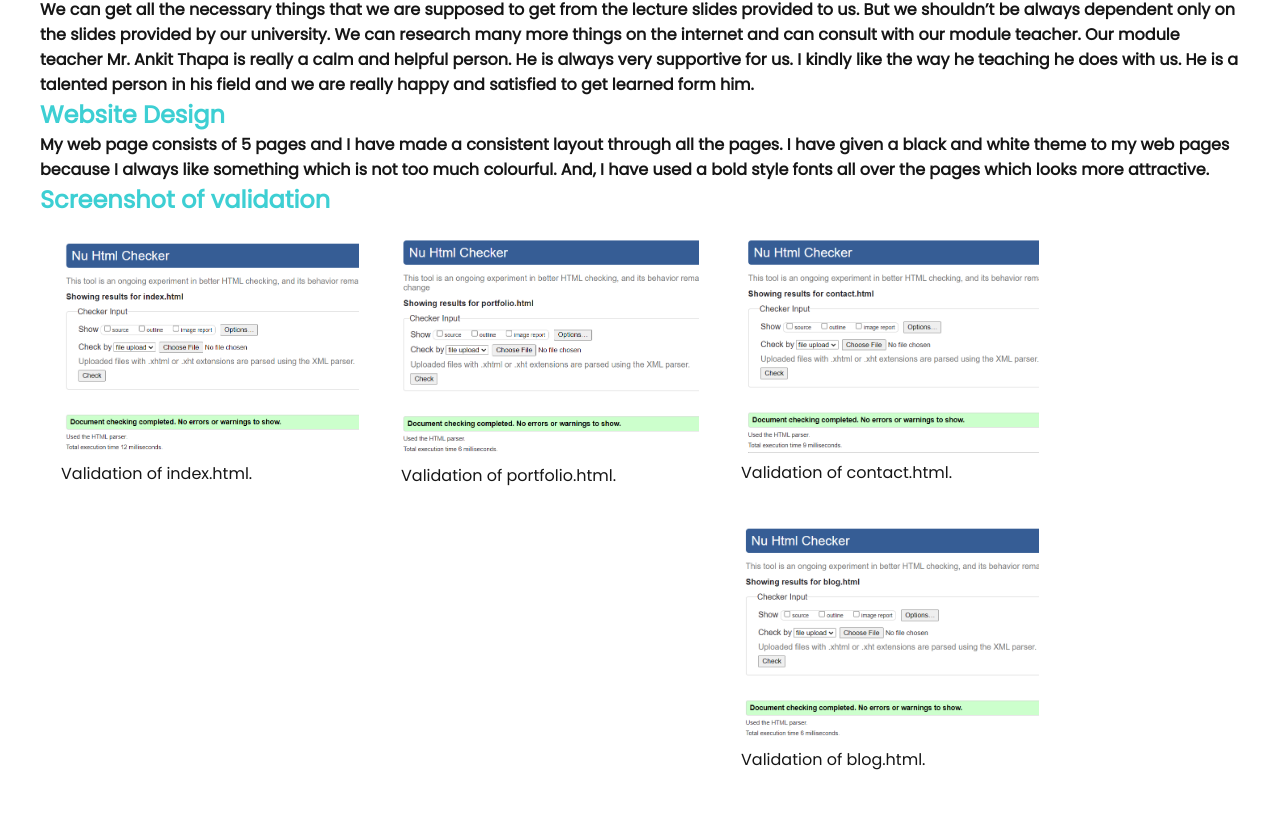
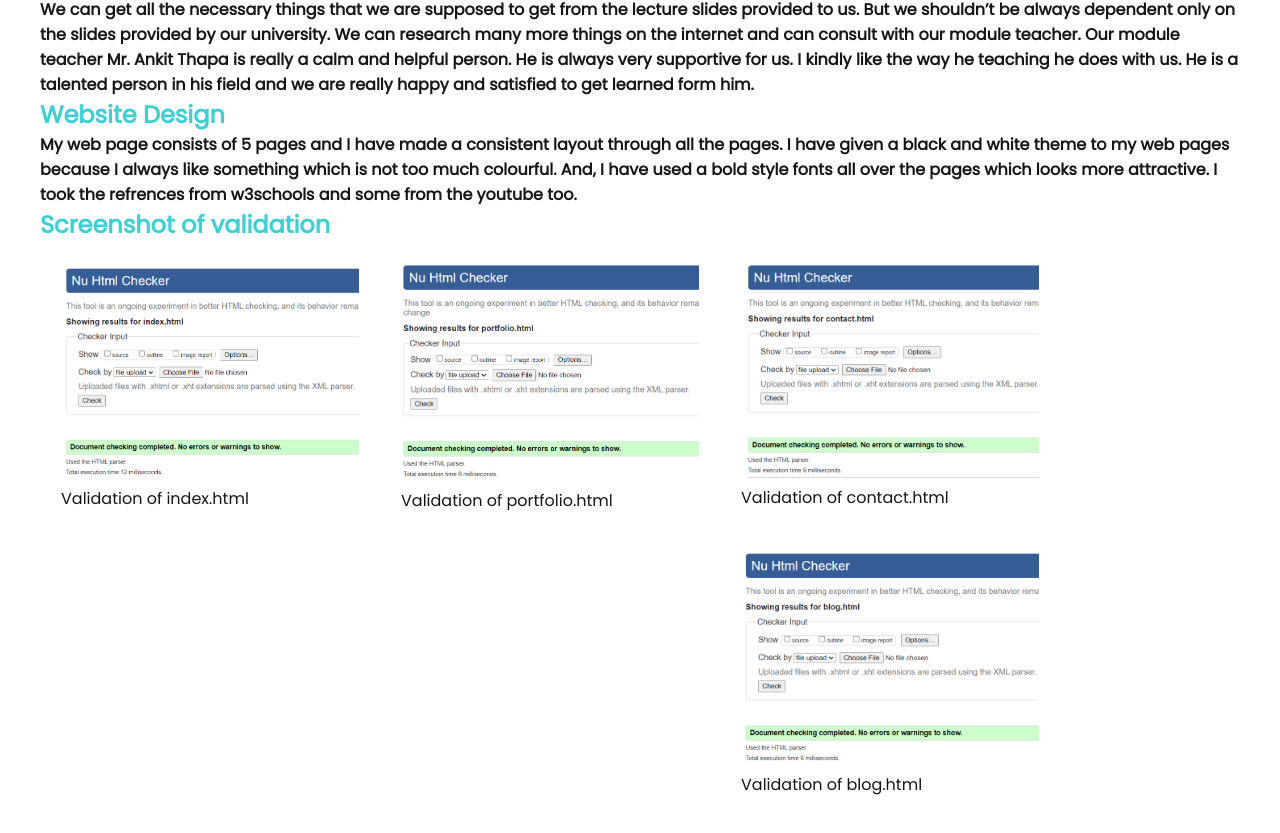
Before and after one commit to prazwalbist/web, a plain HTML site: page sitereport.html in a window 1280 px wide. Shown: the part 413-1246 px from the top of the page. Drawn offline with Linux system fonts and the light colour scheme.

Commit message:
changes made to sitereport

```diff
--- a/sitereport.html
+++ b/sitereport.html
@@ -51,7 +51,8 @@
                     <h1>Website Design</h1>
                     <p>My web page consists of 5 pages and I have made a consistent layout through all the pages.
                        I have given a black and white theme to my web pages because I always like something which is not too much colourful.
-                       And, I have used a bold style fonts all over the pages which looks more attractive.
+                       And, I have used a bold style fonts all over the pages which looks more attractive. I took the refrences from w3schools
+                       and some from the youtube too.
                     </p>
                 </div>
                 <div class="text">
@@ -62,7 +63,7 @@
                         <img src="images/validation1.png" alt="Blog">
                     </div>
                     <div class="validate1-text">
-                        <span>Validation of index.html.</span>
+                        <span>Validation of index.html</span>
                     </div>
                 </div>
                 <div class="validate1">
@@ -70,7 +71,7 @@
                         <img src="images/validation2.png" alt="Blog">
                     </div>
                     <div class="validate1-text">
-                        <span>Validation of portfolio.html.</span>
+                        <span>Validation of portfolio.html</span>
                     </div>
                 </div>
                 <div class="validate1">
@@ -78,7 +79,7 @@
                         <img src="images/validation3.png" alt="Blog">
                     </div>
                     <div class="validate1-text">
-                        <span>Validation of contact.html.</span>
+                        <span>Validation of contact.html</span>
                     </div>
                 </div>
                 <div class="validate1">
@@ -86,7 +87,7 @@
                         <img src="images/validation4.png" alt="Blog">
                     </div>
                     <div class="validate1-text">
-                        <span>Validation of blog.html.</span>
+                        <span>Validation of blog.html</span>
                     </div>
                 </div>
             </div>
```
